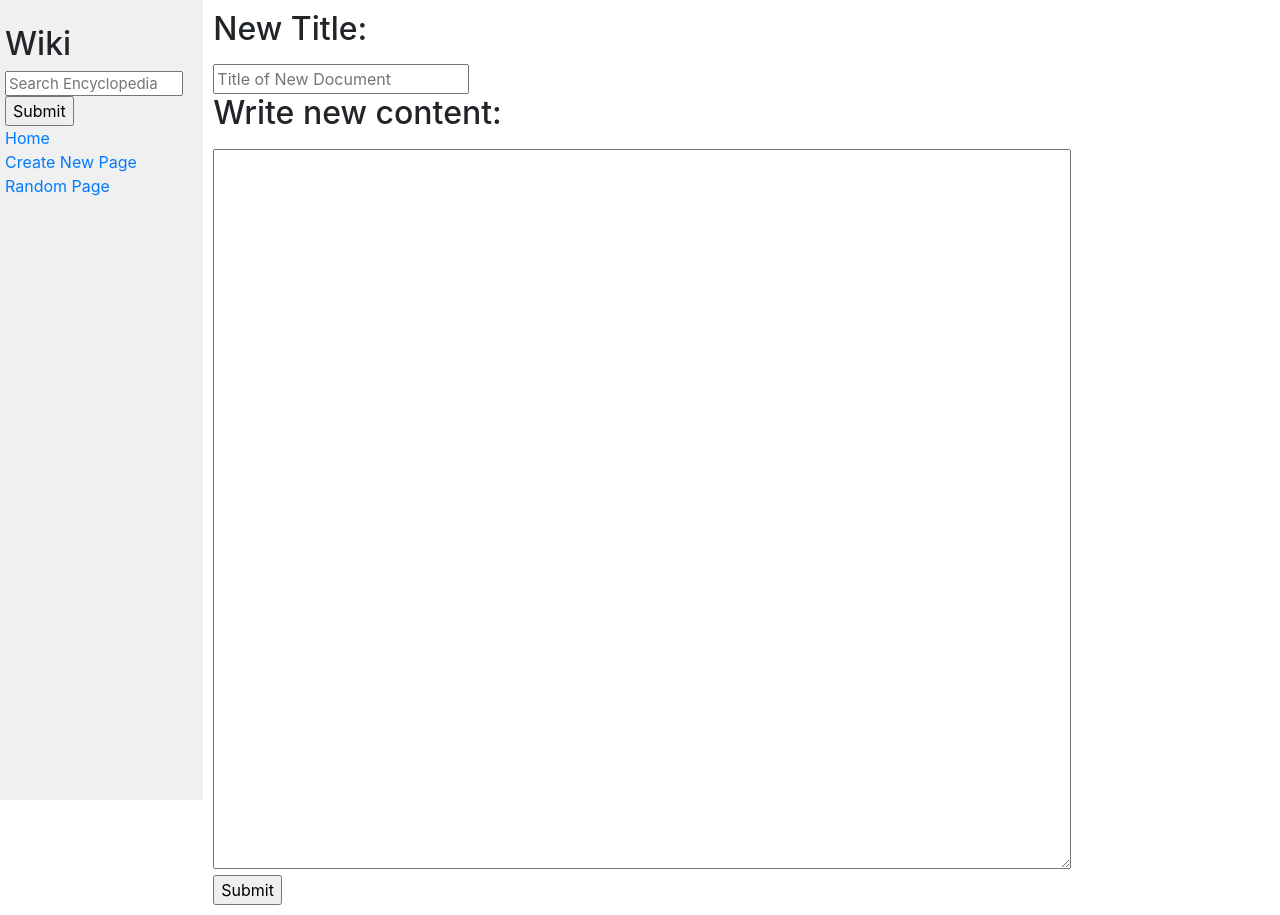
After one commit to leny133/project1, a Django app: page /addpage in a window 1280 px wide. The commit adds this page. Run offline with Django 3.2, Linux system fonts and the light colour scheme; some libraries are stand-ins or nearby versions.

Commit message:
add page completed

```diff
--- a/encyclopedia/templates/encyclopedia/layout.html
+++ b/encyclopedia/templates/encyclopedia/layout.html
@@ -21,7 +21,7 @@
                     <a href="{% url 'tasks:index' %}">Home</a>
                 </div>
                 <div>
-                    Create New Page
+                    <a href="{% url 'tasks:addpage' %}">Create New Page</a>
                 </div>
                 <div>
                     <a href="{% url 'tasks:rdom' %}">Random Page</a>
--- /dev/null
+++ b/encyclopedia/templates/wiki/addpage.html
@@ -0,0 +1,18 @@
+{% extends "encyclopedia/layout.html" %}
+
+{% block title %}
+    Add Page
+{% endblock %}
+
+{% block body %}
+    <form action = "{% url 'tasks:addpage' %}" method="post">
+        {% csrf_token %}
+        <label for="ntitle"><h2>New Title:</h2></label><br>
+        <input type="text" name="newtitle" placeholder="Title of New Document" required=true>
+        <br><label for="ncontent"><h2>Write new content:</h2></label><br>
+        <textarea name="newcontent" required=true wrap=hard rows="1" cols="40" placeholder="Write here the subbmit in markdown format">
+
+        </textarea><br>
+        <input type ="submit">
+    </form>
+{% endblock %}
--- a/encyclopedia/urls.py
+++ b/encyclopedia/urls.py
@@ -7,5 +7,6 @@ urlpatterns = [
     path("", views.index, name="index"),
     path("wiki/<str:title>", views.title, name="title"),
     path("wiki", views.search, name="search"),
-    path("random", views.rdom, name="rdom")
+    path("random", views.rdom, name="rdom"),
+    path("addpage", views.addpage, name="addpage")
 ]
--- a/encyclopedia/views.py
+++ b/encyclopedia/views.py
@@ -32,6 +32,13 @@ def title(request, title):
 def rdom(request):
     return title(request, random.choice(util.list_entries()))
 
+def addpage(request):
+    if request.method == "POST":
+        util.save_entry(request.POST['newtitle'],request.POST['newcontent'])
+        return title(request, request.POST['newtitle'] )
+    else:
+        return render(request, "wiki/addpage.html")
+
 def search(request):
     title = request.POST['q']
     if request.method == "POST":
```
Also changed, not shown: entries/Structured documents.md (added, +26 -0 lines).
